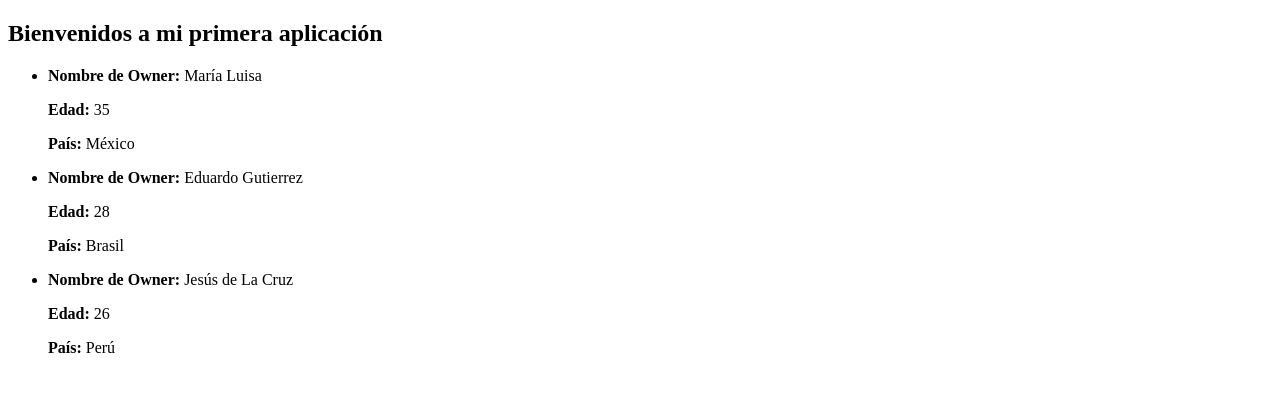
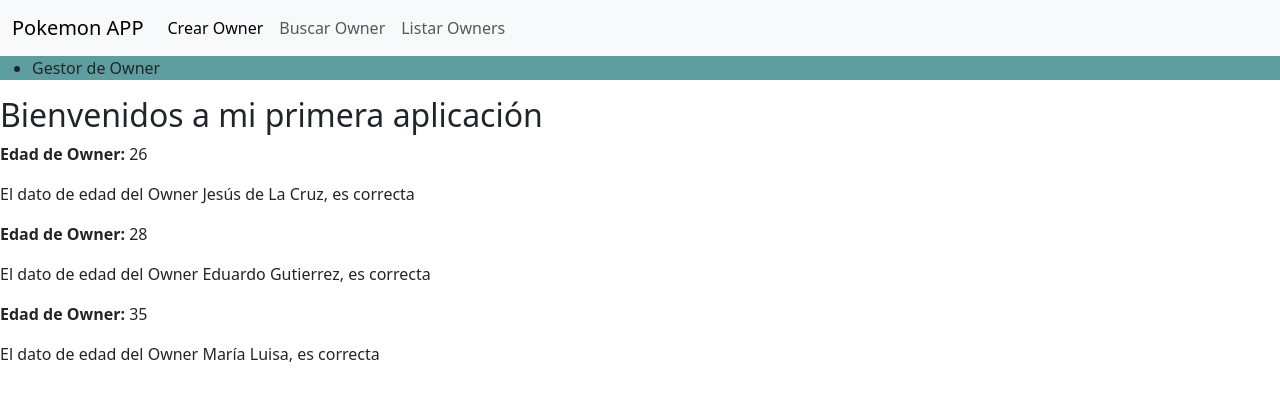
Before and after one commit to thony19cr/pokemon_home_app, a Django app: page /owner/owner_list/ in a window 1280 px wide. Shown: the top 401 px of the page. Run offline with Django 4.2, Linux system fonts and the light colour scheme.

Commit message:
labels in templates django

```diff
--- a/app_pokemon/settings.py
+++ b/app_pokemon/settings.py
@@ -122,7 +122,11 @@ USE_TZ = True
 # Static files (CSS, JavaScript, Images)
 # https://docs.djangoproject.com/en/dev/howto/static-files/
 
-STATIC_URL = 'static/'
+STATIC_URL = '/static/'
+
+STATICFILES_DIRS = [
+    BASE_DIR / 'static',
+]
 
 # Default primary key field type
 # https://docs.djangoproject.com/en/dev/ref/settings/#default-auto-field
--- a/owner/templates/owner/base_generic.html
+++ b/owner/templates/owner/base_generic.html
@@ -3,8 +3,47 @@
 <head>
     <meta charset="UTF-8">
     {% block title %} <title>Pokemon Home</title>  {% endblock %}
+    {% load static %}
+
+    <!-- CSS only -->
+    <link href="https://cdn.jsdelivr.net/npm/bootstrap@5.3.0-alpha1/dist/css/bootstrap.min.css" rel="stylesheet" integrity="sha384-GLhlTQ8iRABdZLl6O3oVMWSktQOp6b7In1Zl3/Jr59b6EGGoI1aFkw7cmDA6j6gD" crossorigin="anonymous">
+    <link rel="stylesheet" href="{% static '/css/styles.css' %}">
+
+    <!-- Javascript Boostrap -->
+    <script src="https://cdn.jsdelivr.net/npm/@popperjs/core@2.11.6/dist/umd/popper.min.js" integrity="sha384-oBqDVmMz9ATKxIep9tiCxS/Z9fNfEXiDAYTujMAeBAsjFuCZSmKbSSUnQlmh/jp3" crossorigin="anonymous"></script>
+    <script src="https://cdn.jsdelivr.net/npm/bootstrap@5.3.0-alpha1/dist/js/bootstrap.min.js" integrity="sha384-mQ93GR66B00ZXjt0YO5KlohRA5SY2XofN4zfuZxLkoj1gXtW8ANNCe9d5Y3eG5eD" crossorigin="anonymous"></script>
 </head>
 <body>
+    <nav class="navbar navbar-expand-lg bg-body-tertiary">
+        <div class="container-fluid">
+            <a class="navbar-brand" href="#">Pokemon APP</a>
+            <button class="navbar-toggler" type="button" data-bs-toggle="collapse" data-bs-target="#navbarSupportedContent"
+                    aria-controls="navbarSupportedContent" aria-expanded="false" aria-label="Toggle navigation">
+                <span class="navbar-toggler-icon"></span>
+            </button>
+            <div class="collapse navbar-collapse" id="navbarSupportedContent">
+                <ul class="navbar-nav me-auto mb-2 mb-lg-0">
+                    <li class="nav-item">
+                        <a class="nav-link active" aria-current="page" href="#">Crear Owner</a>
+                    </li>
+                    <li class="nav-item">
+                        <a class="nav-link" href="#">Buscar Owner</a>
+                    </li>
+                    <li class="nav-item">
+                        <a class="nav-link" href="#">Listar Owners</a>
+                    </li>
+                </ul>
+            </div>
+        </div>
+    </nav>
 
+    <ul class="title">
+        <li>Gestor de Owner</li>
+    </ul>
+
+    {% block content %}
+
+
+    {% endblock %}
 </body>
 </html>
--- a/owner/templates/owner/owner_list.html
+++ b/owner/templates/owner/owner_list.html
@@ -1,10 +1,6 @@
-<!DOCTYPE html>
-<html lang="en">
-<head>
-    <meta charset="UTF-8">
-    <title>Lista de Owners</title>
-</head>
-<body>
+{% extends "owner/base_generic.html" %}
+
+{% block content %}
     <h2>Bienvenidos a mi primera aplicación</h2>
 {#    <p><strong>Nombre de Owner: </strong>{{ data.nombre }}</p>#}
 
@@ -47,7 +43,7 @@
         {% endfor %}
     </ul>{% endcomment %}
 
-    <ul>
+    {% comment %}<ul>
         {% for owner in data reversed %}
             <li>
                 <p><strong>Nombre de Owner: </strong>{{ owner.nombre }}</p>
@@ -55,8 +51,15 @@
                 <p><strong>País: </strong> {{ owner.pais_nacimiento }}</p>
             </li>
         {% endfor %}
-    </ul>
+    </ul>{% endcomment %}
 
+    <div>
+        {% for owner in data %}
+            {% if owner.edad and owner.dni %}
+                <p><strong>Edad de Owner: </strong>{{ owner.edad }}</p>
+                <p>El dato de edad del Owner {{ owner.nombre }}, es correcta</p>
+            {% endif %}
+        {% endfor %}
+    </div>
 
-</body>
-</html>
+{% endblock %}
--- a/owner/views.py
+++ b/owner/views.py
@@ -36,4 +36,5 @@ def list_owner(request):
             'vigente': True
         }
     ]
+
     return render(request, 'owner/owner_list.html', context={'data': data_context})
--- /dev/null
+++ b/static/css/styles.css
@@ -0,0 +1,9 @@
+.title {
+    size: 10px;
+    background-color: cadetblue;
+}
+
+.item {
+    size: 50px;
+    font-family: "Comic Sans MS";
+}
```
